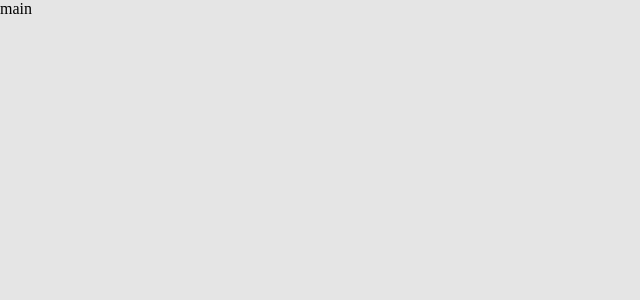
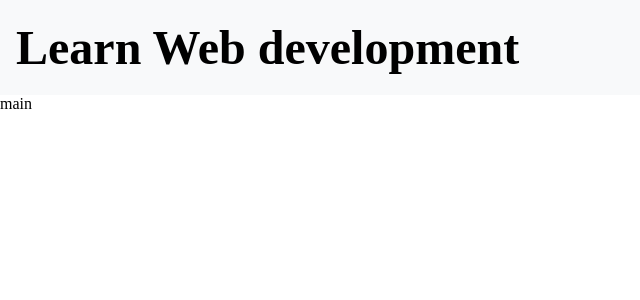
Before and after one commit to gianluca-milesi/react-use-state, a React (Vite) app: page / in a window 1280 px wide. Shown: the top 300 px of the page, without its empty margins (0-640 px from the left). Built offline with nearby package versions, Linux system fonts and the light colour scheme.

Commit message:
ADD: Header and Main components

```diff
--- a/src/App.jsx
+++ b/src/App.jsx
@@ -1,9 +1,11 @@
+import Header from "./layouts/Header/Header.jsx"
 import Main from "./layouts/Main.jsx"
 
 function App() {
 
   return (
     <>
+      <Header />
       <Main />
     </>
   )
--- a/src/index.css
+++ b/src/index.css
@@ -3,10 +3,6 @@
   margin: 0;
   padding: 0;
   box-sizing: border-box;
-}
-
-body {
-  background-color: rgb(229, 229, 229);
 }
 
 a {
@@ -17,6 +13,10 @@ a {
 ul,
 ol {
   list-style: none;
+}
+
+h1{
+  font-size: 48px;
 }
 
 img {
--- /dev/null
+++ b/src/layouts/Header/Header.jsx
@@ -0,0 +1,12 @@
+import style from "./Header.module.css"
+
+function Header() {
+
+    return (
+        <header>
+            <h1>Learn Web development</h1>
+        </header>
+    )
+}
+
+export default Header
--- /dev/null
+++ b/src/layouts/Header/Header.module.css
@@ -0,0 +1,4 @@
+header {
+    background-color: rgb(248, 249, 250);
+    padding: 1.25rem 1rem;
+}
```
